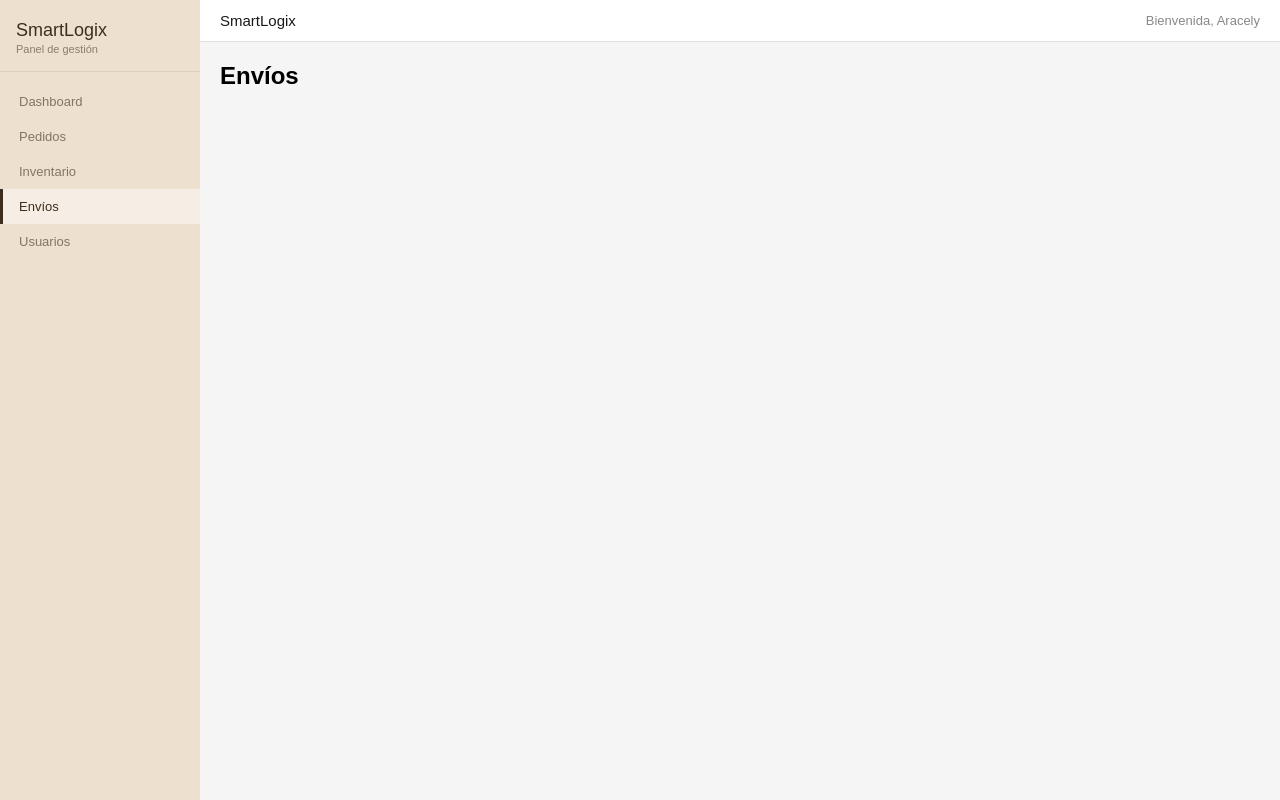
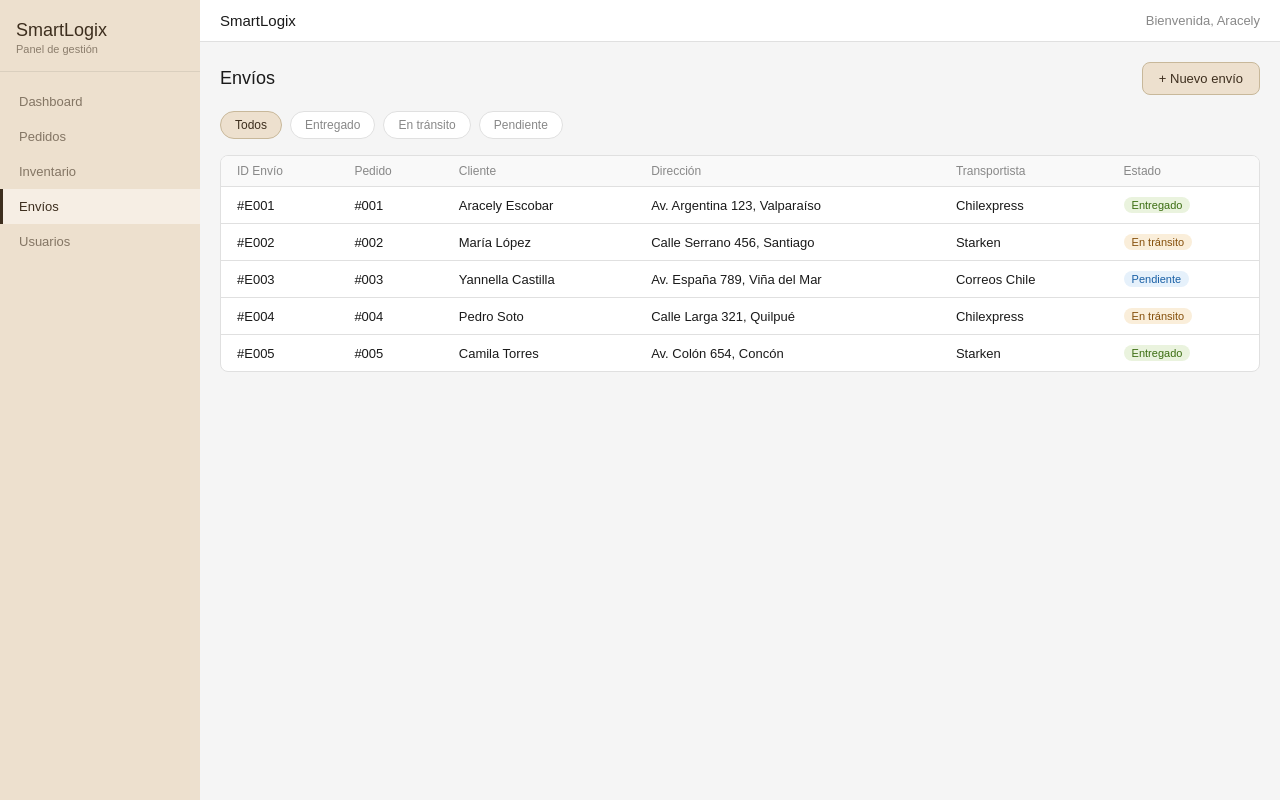
Before and after one commit to effimrv/SmartLogix-FullStack-III, a React (Vite) app in the folder SmartLogix/Frontend/smartlogix-frontend/: page / in a window 1280 px wide. Both pictures are taken after a click on the element "Envíos". Built offline with nearby package versions, Linux system fonts and the light colour scheme.

Commit message:
página de envíos lista

```diff
--- a/SmartLogix/Frontend/smartlogix-frontend/src/pages/Envios.jsx
+++ b/SmartLogix/Frontend/smartlogix-frontend/src/pages/Envios.jsx
@@ -1,7 +1,74 @@
+import { useState } from 'react';
+
 function Envios() {
+  const [filtro, setFiltro] = useState('Todos');
+
+  const envios = [
+    { id: '#E001', pedido: '#001', cliente: 'Aracely Escobar', direccion: 'Av. Argentina 123, Valparaíso', transportista: 'Chilexpress', estado: 'Entregado' },
+    { id: '#E002', pedido: '#002', cliente: 'María López', direccion: 'Calle Serrano 456, Santiago', transportista: 'Starken', estado: 'En tránsito' },
+    { id: '#E003', pedido: '#003', cliente: 'Yannella Castilla', direccion: 'Av. España 789, Viña del Mar', transportista: 'Correos Chile', estado: 'Pendiente' },
+    { id: '#E004', pedido: '#004', cliente: 'Pedro Soto', direccion: 'Calle Larga 321, Quilpué', transportista: 'Chilexpress', estado: 'En tránsito' },
+    { id: '#E005', pedido: '#005', cliente: 'Camila Torres', direccion: 'Av. Colón 654, Concón', transportista: 'Starken', estado: 'Entregado' },
+  ];
+
+  const getBadgeClass = (estado) => {
+    switch (estado) {
+      case 'Entregado': return 'badge badge-green';
+      case 'En tránsito': return 'badge badge-amber';
+      case 'Pendiente': return 'badge badge-blue';
+      default: return 'badge';
+    }
+  };
+
+  const enviosFiltrados = filtro === 'Todos'
+    ? envios
+    : envios.filter((e) => e.estado === filtro);
+
   return (
     <div className="content">
-      <h2>Envíos</h2>
+      <div className="page-header">
+        <h2 className="page-title">Envíos</h2>
+        <button className="btn-primary">+ Nuevo envío</button>
+      </div>
+
+      <div className="filtros">
+        {['Todos', 'Entregado', 'En tránsito', 'Pendiente'].map((f) => (
+          <button
+            key={f}
+            className={`filtro-btn ${filtro === f ? 'active' : ''}`}
+            onClick={() => setFiltro(f)}
+          >
+            {f}
+          </button>
+        ))}
+      </div>
+
+      <div className="table-section">
+        <table>
+          <thead>
+            <tr>
+              <th>ID Envío</th>
+              <th>Pedido</th>
+              <th>Cliente</th>
+              <th>Dirección</th>
+              <th>Transportista</th>
+              <th>Estado</th>
+            </tr>
+          </thead>
+          <tbody>
+            {enviosFiltrados.map((envio) => (
+              <tr key={envio.id}>
+                <td>{envio.id}</td>
+                <td>{envio.pedido}</td>
+                <td>{envio.cliente}</td>
+                <td>{envio.direccion}</td>
+                <td>{envio.transportista}</td>
+                <td><span className={getBadgeClass(envio.estado)}>{envio.estado}</span></td>
+              </tr>
+            ))}
+          </tbody>
+        </table>
+      </div>
     </div>
   );
 }
```
